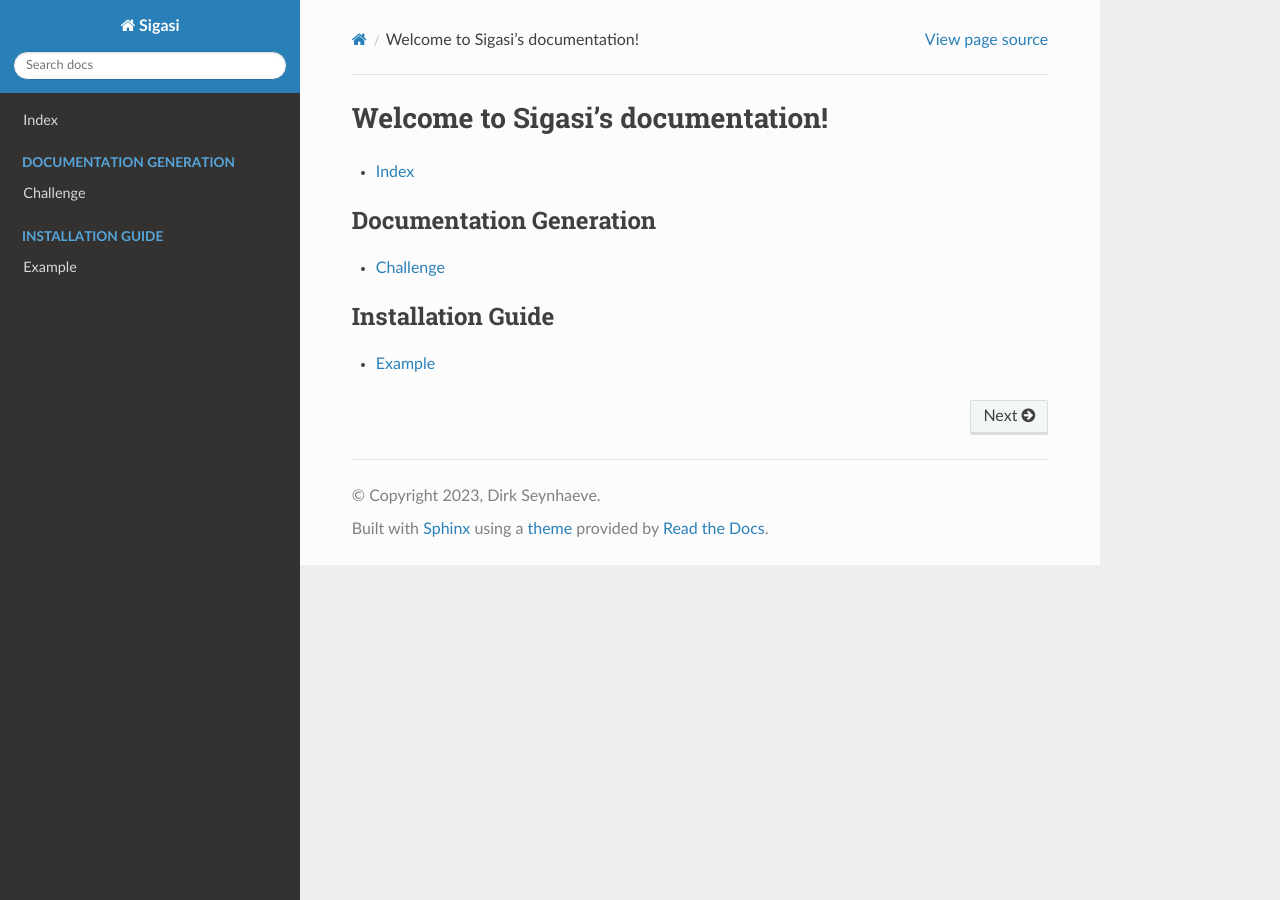
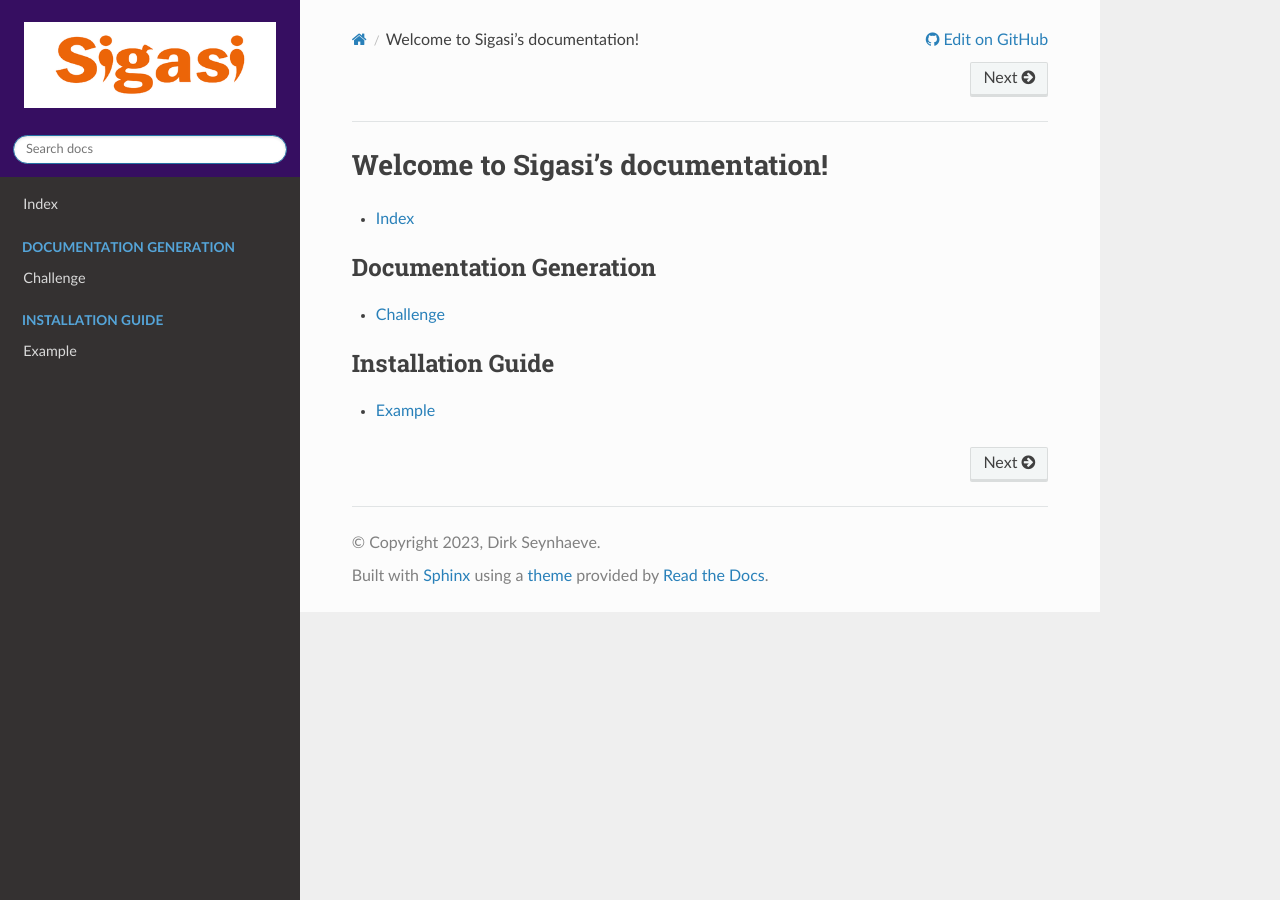
Before and after one commit to dseynhae/SphinxDemo, a Sphinx documentation site: the page built from source/index.md, in a window 1280 px wide. Built offline with Sphinx 7.4.7 and the Read the Docs theme 2.0.0, drawn with Linux system fonts in a browser that asks for light colours.

Commit message:
GitHub Context, Theme Options, Logo

```diff
--- a/source/conf.py
+++ b/source/conf.py
@@ -44,17 +44,47 @@
 
 # -- Options for HTML output -------------------------------------------------
 # https://www.sphinx-doc.org/en/master/usage/configuration.html#options-for-html-output
+html_title = "Sigasi Studio Documentation"
+html_logo = "_static/sigasi_logo_white.png"
+# html_theme = 'alabaster'
+html_theme = "sphinx_rtd_theme"
+html_theme_options = {
+    # List of themes           :
+    #   https://sphinx-themes.org/
+    # ReadTheDocs documentation:
+    #   https://readthedocs.org/projects/icona/downloads/pdf/stable/
+    # ReadTheDocs sample       :
+    #   https://sphinx-themes.org/sample-sites/sphinx-rtd-theme/
+    # ReadTheDocs configuration:
+    #   https://sphinx-rtd-theme.readthedocs.io/en/stable/configuring.html
+    # Toc options
+    "collapse_navigation": False,
+    "sticky_navigation": False,
+    "navigation_depth": -1,
+    "includehidden": True,
+    "titles_only": False,
+    # Analytical options
+    # "analytics_id": "G-XXXXXXXXXX",  #  Provided by Google in your dashboard
+    # "analytics_anonymize_ip": False,
+    # Miscellaneous options
+    "display_version": True,
+    "logo_only": True,
+    "prev_next_buttons_location": "both",
+    "style_external_links": False,
+    # Sigasi Orange:  #EC6508
+    # Sigasi Purple:  #360E61
+    # Sigasi WHite :  #F8F8F8
+    "style_nav_header_background": "#360E61",
+    # GitHub options
 
-# html_theme = 'alabaster'
-# The theme to use for HTML and HTML Help pages.  See the documentation for
-# a list of builtin themes.
-#
-# https://sphinx-rtd-theme.readthedocs.io/en/stable/configuring.html
-# https://readthedocs.org/projects/icona/downloads/pdf/stable/
-# Sigasi Orange:  #EC6508
-# Sigasi Purple:  #360E61
-# Sigasi WHite :  #F8F8F8
-html_theme = "sphinx_rtd_theme"
-
-
-html_title = "Sigasi Studio Documentation"
+    "vcs_pageview_mode": "blob",
+}
+html_context = {
+    "display_github": True,
+    # "github_user": "",
+    "github_repo": "dseynhae/SphinxDemo/",
+    "github_version": "main/",
+     "conf_py_path": "/source/",
+    "show_navbar_depth": 3,
+    "use_fullscreen_button": True,
+}
```
Also changed, not shown: source/_static/sigasi_logo_purple.png (added), source/_static/sigasi_logo_white.png (added).
